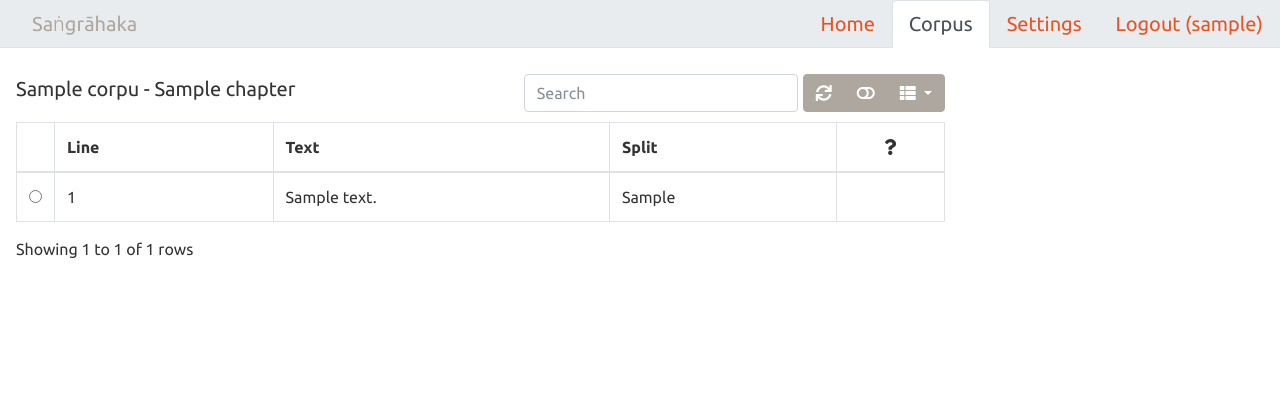
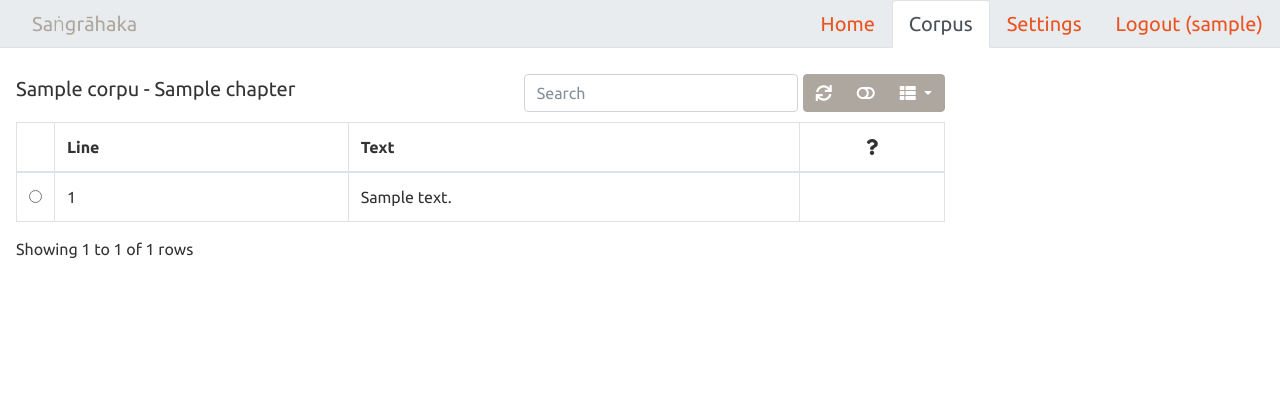
Before and after one commit to hrishikeshrt/sangrahaka, a Flask app: template templates/corpus.html in a window 1280 px wide. Shown: the top 420 px of the page. Run offline with Flask 2, Linux system fonts and the light colour scheme; a user stored in the database is signed in; tables that the repository leaves empty hold one stand-in row (values such as "Sample post"); the template is opened without the code that fills it: most values are stand-ins (such as "Sample title", 1, 10 or a date in 2020); some libraries are stand-ins or nearby versions.

Commit message:
minor changes

```diff
--- a/settings.sample.py
+++ b/settings.sample.py
@@ -37,6 +37,7 @@ APPLICATION_CONFIG = {
     'var_suffix': '#',
     'query_limit': 50,
     'unnamed_prefix': 'X',
+    'show_split': False,
     'line_detail_formatter': 'generic',
     'query_languages': ['english'],
     'default_query_language': 'english'
@@ -76,8 +77,8 @@ ADMIN_MAIL = os.environ.get('ADMIN_MAIL', 'admin@localhost')
 # Neo4j
 
 NEO4J_SERVER = 'bolt://localhost:7687'
-NEO4J_USERNAME = 'n3o4j'
-NEO4J_PASSWORD = 'admin'
+NEO4J_USERNAME = 'neo4j'
+NEO4J_PASSWORD = 'neo4j'
 
 # --------------------------------------------------------------------------- #
 # PythonAnywhere
--- a/static/custom/js/corpus/functions.js
+++ b/static/custom/js/corpus/functions.js
@@ -5,7 +5,7 @@ function response_handler(response) {
 
 function generic_line_detail_formatter(index, row) {
     var html = [
-        '<div><table class="table table-responsive-sm table-striped">'
+        '<div class="table-responsive-sm"><table class="table table-striped">'
     ];
 
     var rows = {};
@@ -53,7 +53,7 @@ function sanskrit_line_detail_formatter(index, row) {
     }
 
     var html = [
-        '<div><table class="table table-responsive-sm table-striped">',
+        '<div class="table-responsive-sm"><table class="table table-striped">',
         '<tr><th scope="row">Word</th><td>' + words.join("</td><td>") + '</td></tr>',
         '<tr><th scope="row">Root</th><td>' + roots.join("</td><td>") + '</td></tr>',
         '<tr><th scope="row">Gender</th><td>' + genders.join("</td><td>") + '</td></tr>',
--- a/templates/corpus.html
+++ b/templates/corpus.html
@@ -37,7 +37,7 @@
                         <th scope="col" data-field="line">
                             Text
                         </th>
-                        <th scope="col" data-field="split">
+                        <th scope="col" data-field="split" {% if not config.show_split %}data-visible="false"{% endif %}>
                             Split
                         </th>
                         <th scope="col" data-field="marked" data-align="center" data-formatter="column_marked_formatter" data-card-visible="false">
```
